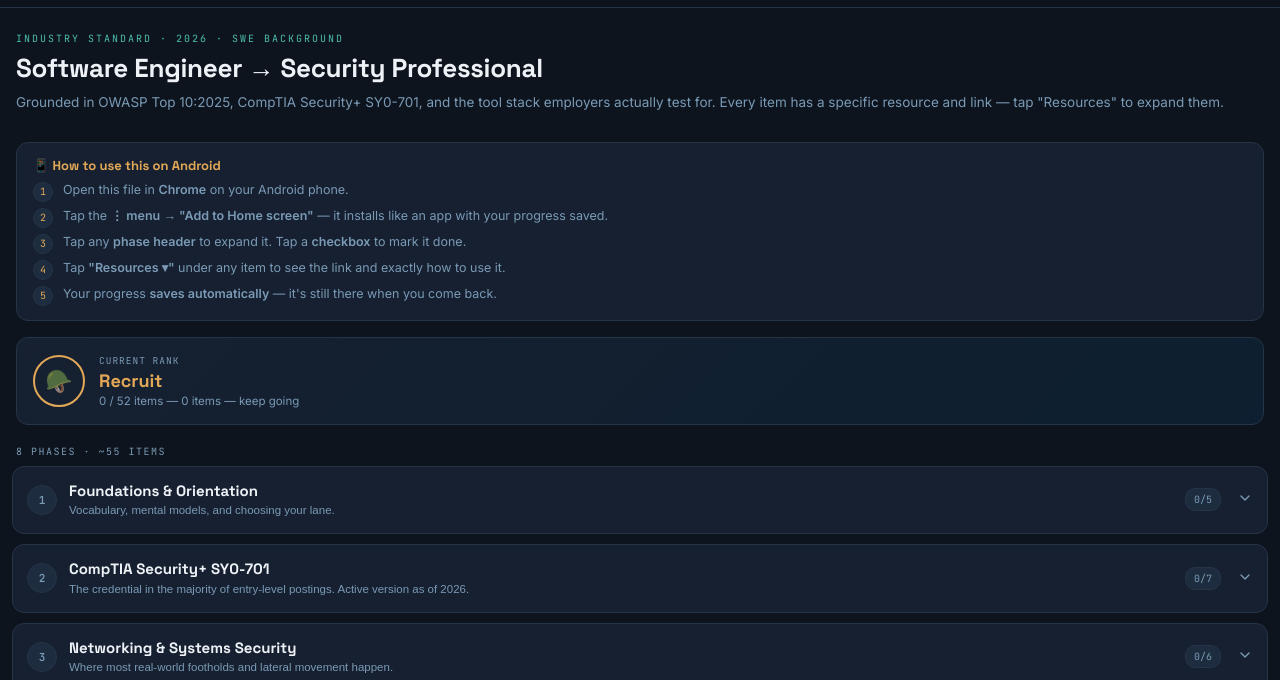
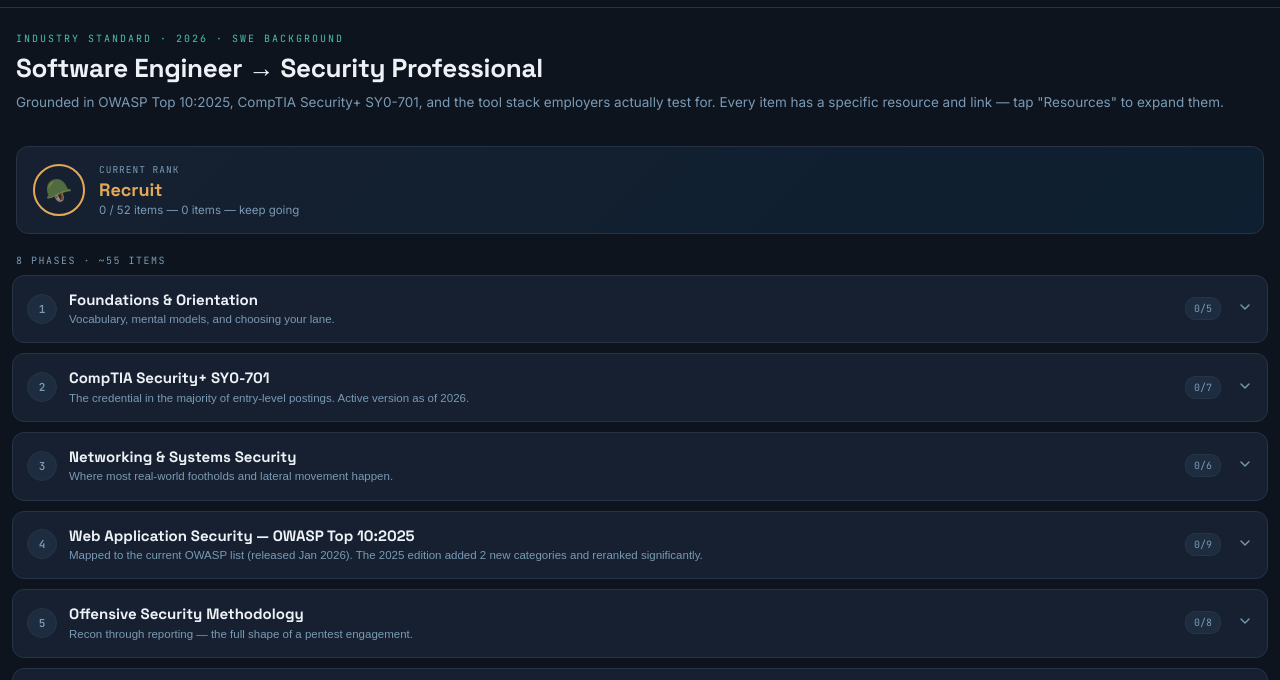
Before and after one commit to arhab19/arhab19.github.io, a plain HTML site: page index.html in a window 1280 px wide. Shown: the part 59-739 px from the top of the page. Drawn offline with Linux system fonts and the light colour scheme.

Commit message:
Update and rename cybersecurity_learning_tracker.html to index.html

```diff
--- a/cybersecurity_learning_tracker.html
+++ b/index.html
@@ -228,16 +228,7 @@ h1{font-family:'Space Grotesk',sans-serif;font-size:26px;font-weight:700;
 </div>
 
 <!-- HOW TO USE ON ANDROID -->
-<div class="howto" id="howtoBox">
-  <div class="howto-title">📱 How to use this on Android</div>
-  <div class="howto-steps">
-    <div class="howto-step"><div class="num">1</div><span>Open this file in <strong>Chrome</strong> on your Android phone.</span></div>
-    <div class="howto-step"><div class="num">2</div><span>Tap the <strong>⋮ menu → "Add to Home screen"</strong> — it installs like an app with your progress saved.</span></div>
-    <div class="howto-step"><div class="num">3</div><span>Tap any <strong>phase header</strong> to expand it. Tap a <strong>checkbox</strong> to mark it done.</span></div>
-    <div class="howto-step"><div class="num">4</div><span>Tap <strong>"Resources ▾"</strong> under any item to see the link and exactly how to use it.</span></div>
-    <div class="howto-step"><div class="num">5</div><span>Your progress <strong>saves automatically</strong> — it's still there when you come back.</span></div>
-  </div>
-</div>
+
 
 <!-- RANK CARD -->
 <div class="rank-card">
```
